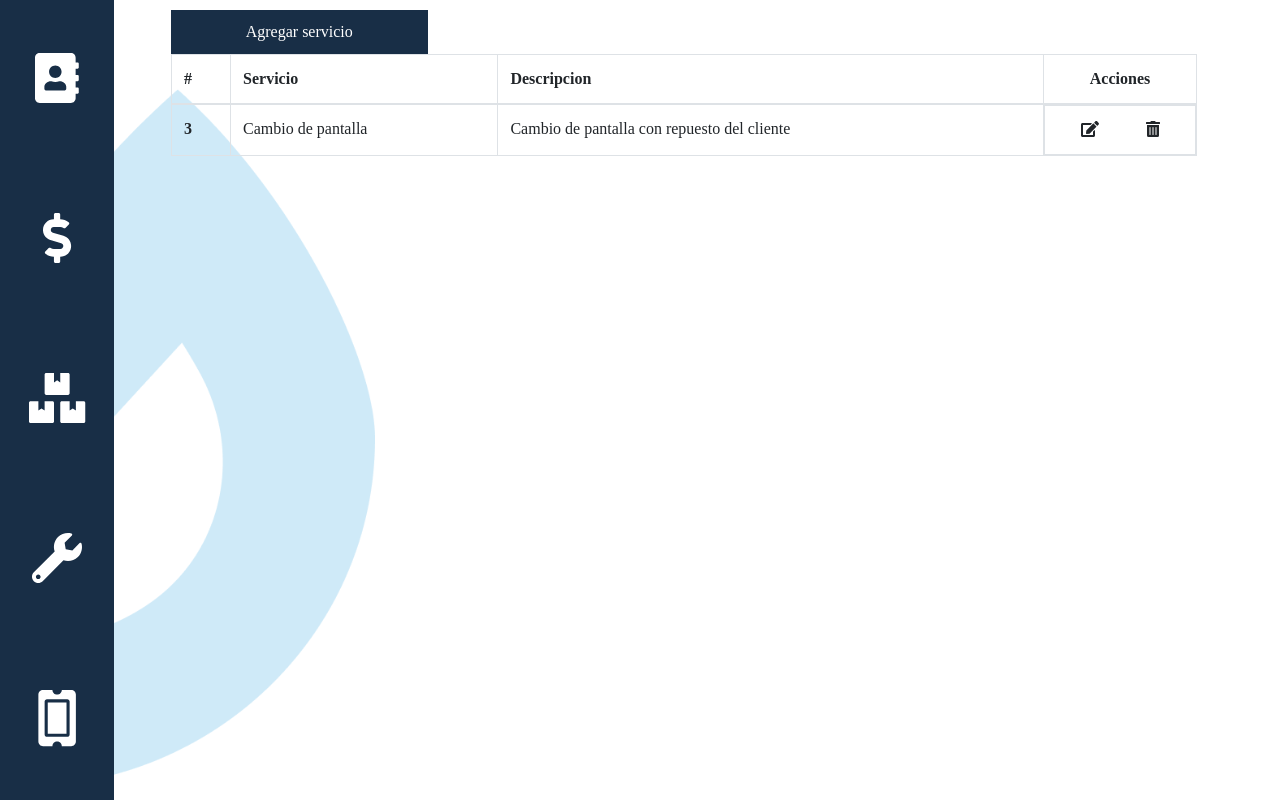
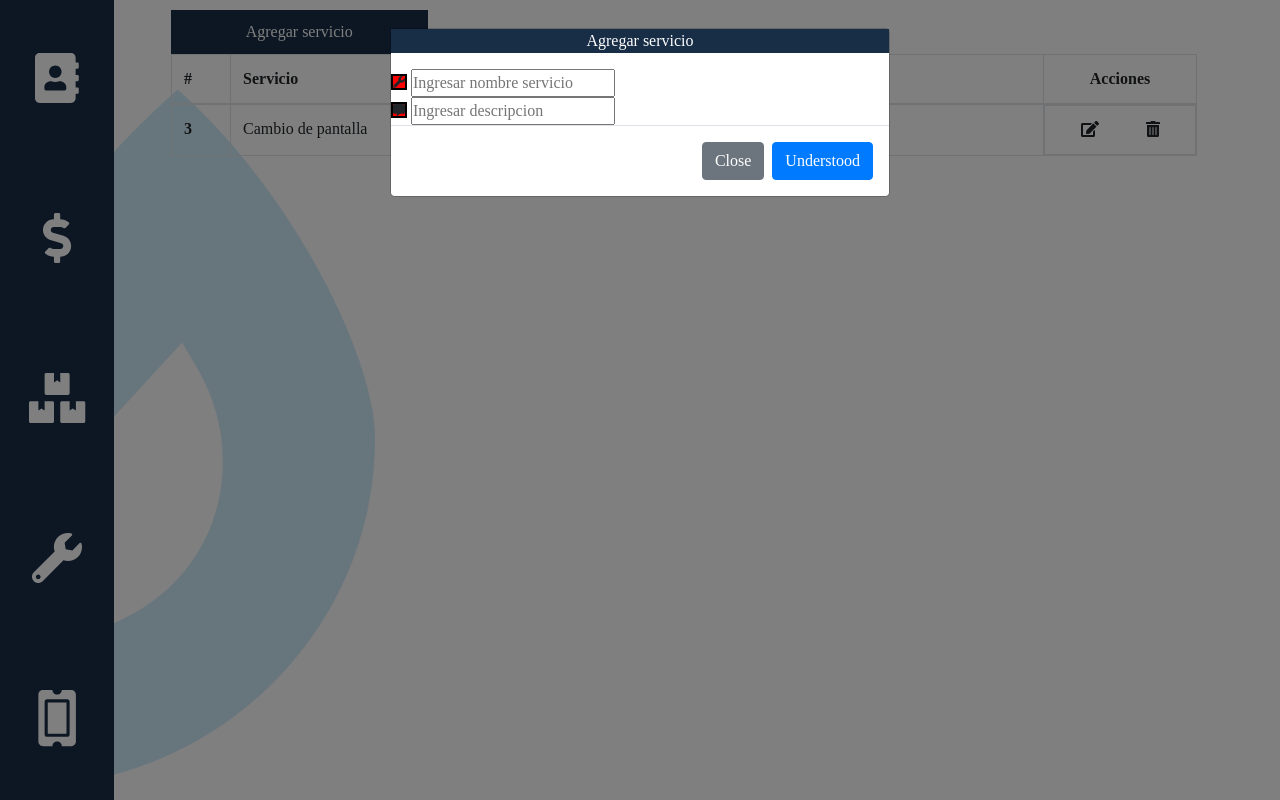
Before and after one commit to Luisrjm09/POOIntegrador, a website: page client/pages/servicios.html in a window 1280 px wide. Both pictures are taken after a click on the button "Agregar servicio". Drawn offline with nearby package versions, Linux system fonts and the light colour scheme.

Commit message:
Avanze de la UI

```diff
--- a/client/pages/clientes.html
+++ b/client/pages/clientes.html
@@ -4,7 +4,7 @@
     <meta charset="UTF-8">
     <meta http-equiv="X-UA-Compatible" content="IE=edge">
     <meta name="viewport" content="width=device-width, initial-scale=1.0">
-    <link rel="stylesheet" href="../public/css/main.css" />
+    <link rel="stylesheet" href="../public/css/main.css">
     <title>Clientes</title>
 
     <script
--- a/client/pages/servicios.html
+++ b/client/pages/servicios.html
@@ -5,7 +5,7 @@
     <meta http-equiv="X-UA-Compatible" content="IE=edge">
     <meta name="viewport" content="width=device-width, initial-scale=1.0">
 
-    <link rel="stylesheet" href="/client/public/css/main.css" />
+    <link rel="stylesheet" href="../public/css/main.css">
 
     <script
       defer
@@ -53,7 +53,7 @@
         </div>
 
         <div class="bodyContent management">
-            <button class="customBtn w-25">Agregar servicio</button>
+          <button class="customBtn w-25" data-toggle="modal" data-target="#addService">Agregar servicio</button>
 
           <table class="table table-bordered">
               <thead>
@@ -77,6 +77,40 @@
               </tbody>
           </table>
         </div>
+
+<!-- Modal -->
+<div class="modal fade" id="addService" tabindex="-1" aria-labelledby="addService" aria-hidden="true">
+  <div class="modal-dialog">
+    <div class="modal-content">
+      <div>
+        <p class="headerModal">Agregar servicio</p>
+
+        <div class="mx-auto">
+          <i class="modalIcon fas fa-wrench d-inline-block"></i>
+          <input type="text" class="d-inline" placeholder="Ingresar nombre servicio">
         </div>
+
+        <div class="mx-auto">
+          <i class="modalIcon fas fa-comment-alt d-inline-block"></i>
+          <input type="text" class="d-inline" placeholder="Ingresar descripcion">
+        </div>
+
+        <div class="modal-footer">
+          <button type="button" class="btn btn-secondary" data-dismiss="modal">Close</button>
+          <button type="button" class="btn btn-primary">Understood</button>
+        </div>
+      </div>
+    </div>
+  </div>
+</div>
+
+
+      </div>
+    </div >
 </body>
+
+<script src="https://code.jquery.com/jquery-3.5.1.slim.min.js" integrity="sha384-DfXdz2htPH0lsSSs5nCTpuj/zy4C+OGpamoFVy38MVBnE+IbbVYUew+OrCXaRkfj" crossorigin="anonymous"></script>
+<script src="https://cdn.jsdelivr.net/npm/popper.js@1.16.1/dist/umd/popper.min.js" integrity="sha384-9/reFTGAW83EW2RDu2S0VKaIzap3H66lZH81PoYlFhbGU+6BZp6G7niu735Sk7lN" crossorigin="anonymous"></script>
+<script src="https://cdn.jsdelivr.net/npm/bootstrap@4.6.0/dist/js/bootstrap.min.js" integrity="sha384-+YQ4JLhjyBLPDQt//I+STsc9iw4uQqACwlvpslubQzn4u2UU2UFM80nGisd026JF" crossorigin="anonymous"></script>
+
 </html>
--- a/client/scss/main.scss
+++ b/client/scss/main.scss
@@ -36,4 +36,5 @@ $primary-font:'Grandesign Neue Roman';
 @import '../scss/menu.scss';
 @import '../scss/utilities.scss';
 @import '../scss/managment.scss';
+@import '../scss/services.scss';
 @import '../node_modules/bootstrap/scss/bootstrap.scss';
--- /dev/null
+++ b/client/scss/services.scss
@@ -0,0 +1,10 @@
+.modalIcon{
+    border: 2px solid #000;
+    background: red;
+}
+
+.headerModal{
+    background: #182E46;
+    text-align: center;
+    color:#fff;
+}
```
Also changed, not shown: client/pages/gestion.html (+1 -1 lines), client/pages/index.html (+1 -0 lines), client/pages/login.html (+1 -1 lines), client/public/css/main.css, client/public/css/services.css (added), 3 other files. Lines whose indentation alone changed are shown as unchanged.
